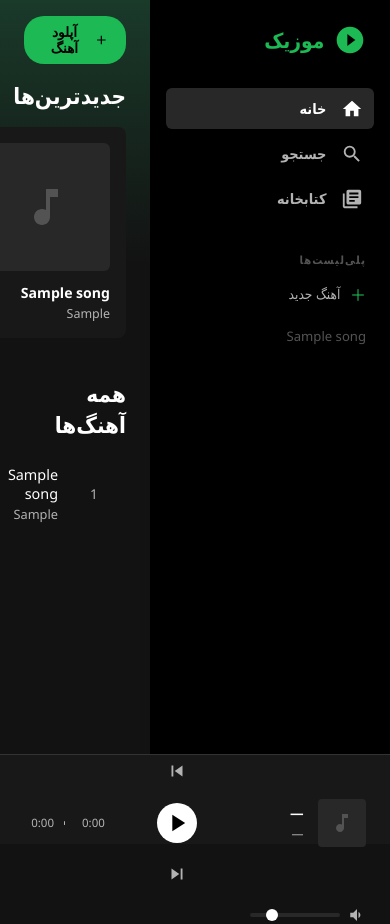
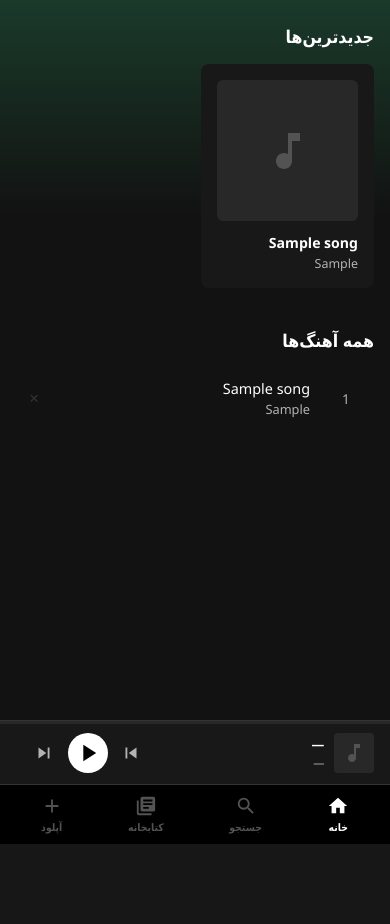
Before and after one commit to MahdyarSadeghi/music_app, a FastAPI app: page / in a window 390 px wide. After the commit the page ends 844 px from the top, so only its background shows below. Run offline with FastAPI, Linux system fonts and the light colour scheme; tables that the repository leaves empty hold one stand-in row (values such as "Sample post").

Commit message:
feat: موبایل ویو responsive با bottom navigation
- موبایل (<640px): sidebar پنهان، bottom nav مثل اپ اسپاتیفای
- پلیر موبایل: compact یک ردیفه با mini progress bar سبز بالاش
- گرید موبایل: ۲ ستون با فاصله مناسب
- تبلت (641-900px): sidebar باریک‌تر، گرید ۳ ستون
- آپلود از bottom nav قابل دسترس
- touch target های بزرگتر برای راحت‌تر لمس کردن

https://claude.ai/code/session_01QHTnTnch6hJhS7yttBMcLg

```diff
--- a/static/css/style.css
+++ b/static/css/style.css
@@ -561,3 +561,141 @@ input[type="range"]::-webkit-slider-thumb {
 ::-webkit-scrollbar { width: 6px; }
 ::-webkit-scrollbar-track { background: transparent; }
 ::-webkit-scrollbar-thumb { background: var(--surface2); border-radius: 3px; }
+
+/* ─── Mobile mini progress ─────────────────────────────── */
+.mini-progress {
+  display: none;
+  position: absolute;
+  top: 0; left: 0; right: 0;
+  height: 3px;
+  background: var(--surface2);
+}
+.mini-progress-fill {
+  height: 100%;
+  background: var(--accent);
+  width: 0%;
+  transition: width .5s linear;
+}
+
+/* ─── Mobile Nav (hidden on desktop) ──────────────────── */
+.mobile-nav { display: none; }
+
+/* ─── Mobile ───────────────────────────────────────────── */
+@media (max-width: 640px) {
+  :root {
+    --player-h: 64px;
+    --bottom-nav-h: 60px;
+  }
+
+  body {
+    grid-template-columns: 1fr;
+    grid-template-rows: 1fr var(--player-h) var(--bottom-nav-h);
+    grid-template-areas:
+      "main"
+      "player"
+      "nav";
+  }
+
+  /* hide desktop sidebar */
+  .sidebar { display: none; }
+
+  /* main fills full width */
+  .main { background: linear-gradient(180deg, #1a3a2a 0%, var(--bg) 30%); }
+
+  /* topbar: smaller, آپلود hidden (moved to nav) */
+  .topbar { padding: 0.75rem 1rem; }
+  .topbar-btn { display: none; }
+
+  /* content padding */
+  .content-section { padding: 0 1rem 1rem; }
+
+  /* grid: 2 cols */
+  .songs-grid { grid-template-columns: repeat(2, 1fr); gap: 0.75rem; }
+
+  .section-title { font-size: 1.1rem; }
+
+  /* track list: bigger touch targets */
+  .track-item { padding: 0.7rem 0.5rem; }
+  .track-del { display: block; opacity: 0.5; }
+
+  /* mini progress visible on mobile */
+  .mini-progress { display: block; }
+  .player-bar { position: relative; }
+
+  /* player bar: compact single row */
+  .player-bar {
+    grid-template-columns: 1fr auto auto;
+    grid-template-rows: 1fr;
+    padding: 0 1rem;
+    gap: 0.75rem;
+    align-items: center;
+    grid-area: player;
+  }
+
+  /* hide progress & volume on mobile player — tap to expand later */
+  .player-progress-wrap { display: none; }
+  .player-volume        { display: none; }
+
+  /* controls inline */
+  .player-controls {
+    flex-direction: row;
+    gap: 0.5rem;
+  }
+  .player-controls > div { gap: 0.5rem; }
+
+  /* song info compact */
+  .player-song-info { gap: 0.6rem; min-width: 0; overflow: hidden; }
+  .player-cover { width: 40px; height: 40px; }
+  .player-title { font-size: 0.8rem; }
+  .player-artist { font-size: 0.7rem; }
+
+  /* bottom nav */
+  .mobile-nav {
+    display: flex;
+    grid-area: nav;
+    background: #000;
+    border-top: 1px solid var(--border);
+    justify-content: space-around;
+    align-items: center;
+    height: var(--bottom-nav-h);
+    padding: 0 0.5rem;
+  }
+
+  .mobile-nav-item {
+    display: flex;
+    flex-direction: column;
+    align-items: center;
+    gap: 0.2rem;
+    color: var(--text3);
+    text-decoration: none;
+    font-size: 0.65rem;
+    font-weight: 600;
+    padding: 0.4rem 0.8rem;
+    border-radius: 8px;
+    transition: color .15s;
+    -webkit-tap-highlight-color: transparent;
+  }
+  .mobile-nav-item.active { color: var(--text); }
+  .mobile-nav-item:active { background: var(--surface2); }
+
+  /* modal full screen on mobile */
+  .modal {
+    width: 100%;
+    height: 100%;
+    border-radius: 0;
+    display: flex;
+    flex-direction: column;
+    justify-content: center;
+  }
+
+  /* search bar full width */
+  .search-bar { max-width: 100%; }
+}
+
+/* ─── Tablet ───────────────────────────────────────────── */
+@media (min-width: 641px) and (max-width: 900px) {
+  :root { --sidebar-w: 180px; }
+  .songs-grid { grid-template-columns: repeat(3, 1fr); }
+  .sidebar-logo span { font-size: 1rem; }
+  .player-volume input[type="range"] { width: 60px; }
+}
--- a/static/js/app.js
+++ b/static/js/app.js
@@ -33,21 +33,35 @@ const audioFile     = document.getElementById('audioFile');
 const fileDropLabel = document.getElementById('fileDropLabel');
 
 // ─── Navigation ──────────────────────────────────────────
+function switchSection(sec) {
+  document.querySelectorAll('.nav-item, .mobile-nav-item').forEach(n => {
+    if (n.dataset.section === sec) n.classList.add('active');
+    else n.classList.remove('active');
+  });
+  document.querySelectorAll('.content-section').forEach(s => s.classList.remove('active'));
+  document.getElementById(`section-${sec}`)?.classList.add('active');
+  if (sec === 'search') searchInput.focus();
+}
+
 document.querySelectorAll('.nav-item').forEach(item => {
   item.addEventListener('click', e => {
     e.preventDefault();
-    document.querySelectorAll('.nav-item').forEach(n => n.classList.remove('active'));
-    item.classList.add('active');
-    const sec = item.dataset.section;
-    document.querySelectorAll('.content-section').forEach(s => s.classList.remove('active'));
-    document.getElementById(`section-${sec}`).classList.add('active');
-    if (sec === 'search') searchInput.focus();
+    if (item.dataset.section) switchSection(item.dataset.section);
+  });
+});
+
+document.querySelectorAll('.mobile-nav-item').forEach(item => {
+  item.addEventListener('click', e => {
+    e.preventDefault();
+    if (item.dataset.section) switchSection(item.dataset.section);
   });
 });
 
 // ─── Modal ───────────────────────────────────────────────
-document.getElementById('openUploadModal').addEventListener('click', () => modalOverlay.classList.add('open'));
-document.getElementById('uploadTrigger').addEventListener('click', () => modalOverlay.classList.add('open'));
+const openModal = () => modalOverlay.classList.add('open');
+document.getElementById('openUploadModal').addEventListener('click', openModal);
+document.getElementById('uploadTrigger').addEventListener('click', openModal);
+document.getElementById('mobileUploadTrigger').addEventListener('click', e => { e.preventDefault(); openModal(); });
 document.getElementById('closeModal').addEventListener('click', () => modalOverlay.classList.remove('open'));
 modalOverlay.addEventListener('click', e => { if (e.target === modalOverlay) modalOverlay.classList.remove('open'); });
 
@@ -210,11 +224,14 @@ function formatTime(s) {
   return `${m}:${sec}`;
 }
 
+const miniProgressFill = document.getElementById('miniProgressFill');
+
 audio.addEventListener('timeupdate', () => {
   if (isDragging || !audio.duration) return;
   const pct = (audio.currentTime / audio.duration) * 100;
   progressFill.style.width = `${pct}%`;
   progressThumb.style.left = `${pct}%`;
+  miniProgressFill.style.width = `${pct}%`;
   currentTime.textContent = formatTime(audio.currentTime);
 });
 
--- a/templates/index.html
+++ b/templates/index.html
@@ -104,8 +104,32 @@
     </div>
   </div>
 
+  <!-- Mobile Bottom Nav -->
+  <nav class="mobile-nav">
+    <a href="#" class="mobile-nav-item active" data-section="home">
+      <svg viewBox="0 0 24 24" fill="currentColor" width="22" height="22"><path d="M10 20v-6h4v6h5v-8h3L12 3 2 12h3v8z"/></svg>
+      <span>خانه</span>
+    </a>
+    <a href="#" class="mobile-nav-item" data-section="search">
+      <svg viewBox="0 0 24 24" fill="currentColor" width="22" height="22"><path d="M15.5 14h-.79l-.28-.27A6.471 6.471 0 0 0 16 9.5 6.5 6.5 0 1 0 9.5 16c1.61 0 3.09-.59 4.23-1.57l.27.28v.79l5 4.99L20.49 19l-4.99-5zm-6 0C7.01 14 5 11.99 5 9.5S7.01 5 9.5 5 14 7.01 14 9.5 11.99 14 9.5 14z"/></svg>
+      <span>جستجو</span>
+    </a>
+    <a href="#" class="mobile-nav-item" data-section="library">
+      <svg viewBox="0 0 24 24" fill="currentColor" width="22" height="22"><path d="M4 6H2v14c0 1.1.9 2 2 2h14v-2H4V6zm16-4H8c-1.1 0-2 .9-2 2v12c0 1.1.9 2 2 2h12c1.1 0 2-.9 2-2V4c0-1.1-.9-2-2-2zm-1 9H9V9h10v2zm-4 4H9v-2h6v2zm4-8H9V5h10v2z"/></svg>
+      <span>کتابخانه</span>
+    </a>
+    <a href="#" class="mobile-nav-item" id="mobileUploadTrigger">
+      <svg viewBox="0 0 24 24" fill="currentColor" width="22" height="22"><path d="M19 13h-6v6h-2v-6H5v-2h6V5h2v6h6v2z"/></svg>
+      <span>آپلود</span>
+    </a>
+  </nav>
+
   <!-- Bottom Player -->
   <div class="player-bar" id="playerBar">
+    <!-- mobile mini progress (top of player bar) -->
+    <div class="mini-progress" id="miniProgress">
+      <div class="mini-progress-fill" id="miniProgressFill"></div>
+    </div>
     <div class="player-song-info">
       <div class="player-cover" id="playerCover">
         <svg viewBox="0 0 24 24" fill="currentColor" width="24" height="24"><path d="M12 3v10.55c-.59-.34-1.27-.55-2-.55-2.21 0-4 1.79-4 4s1.79 4 4 4 4-1.79 4-4V7h4V3h-6z"/></svg>
```
